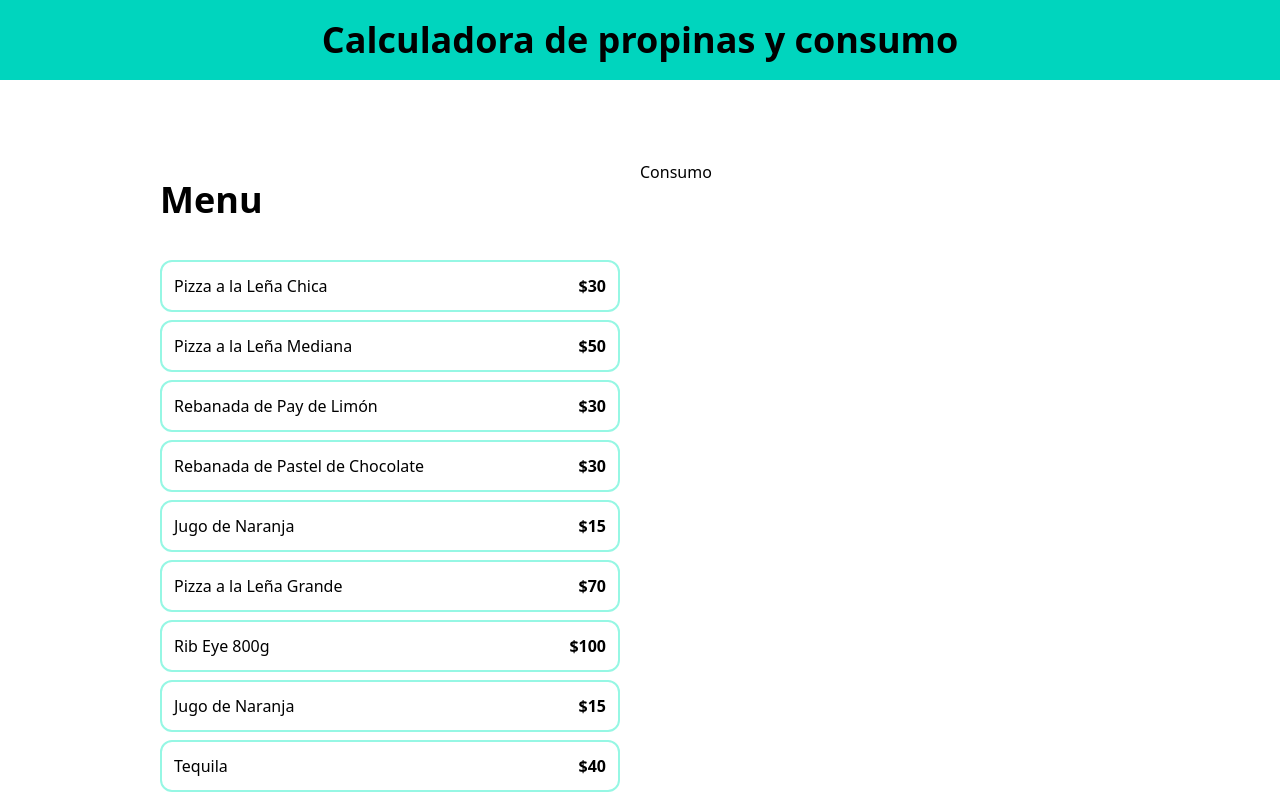
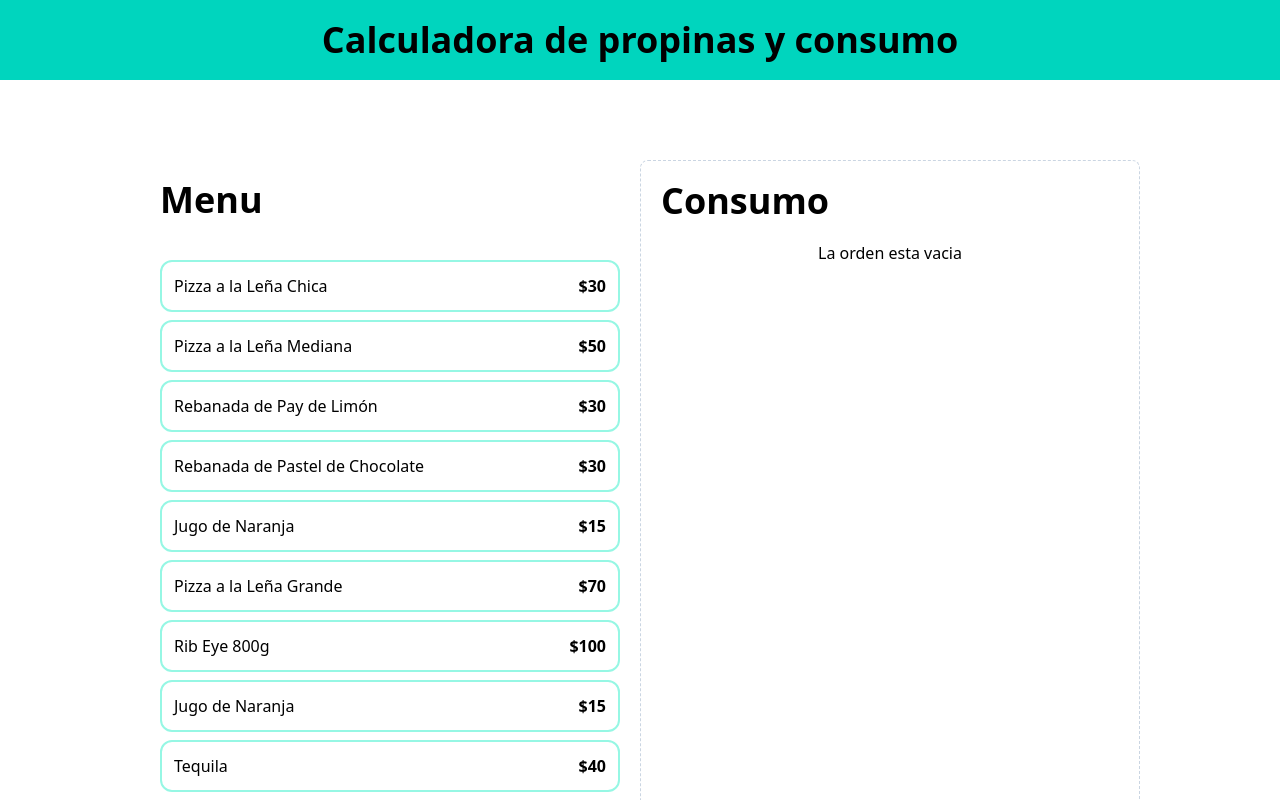
Before and after one commit to Karina2T/Calculadora-de-propinas, a React (Vite) app: page / in a window 1280 px wide. Shown: the top 800 px of the page. Built offline with nearby package versions, Linux system fonts and the light colour scheme.

Commit message:
Creating a new component ContentOrder

```diff
--- a/src/App.tsx
+++ b/src/App.tsx
@@ -1,11 +1,12 @@
 import MenuItem from "./components/MenuItems";
 import { menuItems } from "./data/db"
 import  useOrder  from './hooks/useOrder'
+import OrderContents from "./components/OrderContents"
 
 function App(){
 
   {/*Estado global/global state */}
-  const { addItem } = useOrder()
+  const { order, addItem } = useOrder()
 
   return(
     <>
@@ -32,11 +33,13 @@
       </div>
 
 
-      <div>
-        <h2>Consumo</h2>
+      <div className="border border-dashed border-slate-300 p-5 rounded-lg space-y-10">
+        <OrderContents
+         order={order}
 
 
 
+        />
       </div>
 
 
--- /dev/null
+++ b/src/components/OrderContents.tsx
@@ -0,0 +1,31 @@
+import type { OrderItem } from "../types"
+
+type OrderContentsProps = {
+    order: OrderItem[]
+}
+
+
+export default function OrderContents({order} : OrderContentsProps) {
+    return(
+        <div>
+            <h2 className="font-black text-4xl">Consumo</h2>
+
+            <div className="space-y-3 mt-5">
+                {order.length === 0 ?
+                 <p className="text-center">La orden esta vacia</p>
+                : (
+                    order.map( item => (
+                    //En el caso que no creamos un component, El Key debe estar en el primer elemento hijo
+                        <div key={item.id}>
+                            <p>
+
+                                {item.name} - ${item.price}
+                            </p>
+                        </div>
+                    ))
+                )
+                }
+            </div>
+        </div>
+    )
+}
--- a/src/hooks/useOrder.ts
+++ b/src/hooks/useOrder.ts
@@ -21,6 +21,7 @@
                 {...orderItem, quantity: orderItem.quantity + 1} :
                 orderItem
             )
+            setOrder(updatedOrder)
         } else{
              const newItem = {...item, quantity: 1} //Crea un nuevo objeto
             setOrder([...order, newItem])
@@ -28,9 +29,9 @@
 
     }
 
-    console.log(order)
 
     return{
+        order,
         addItem
 
     }
```
